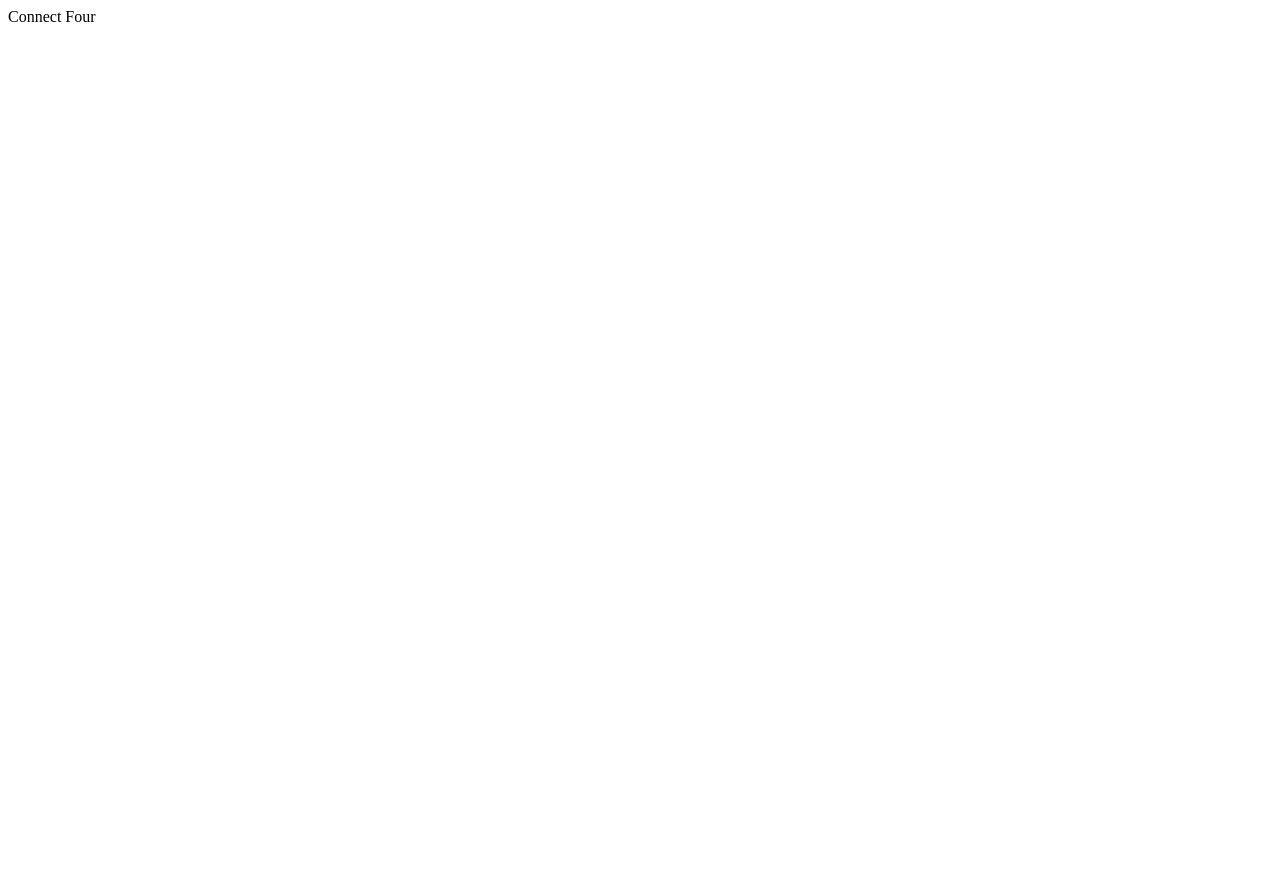
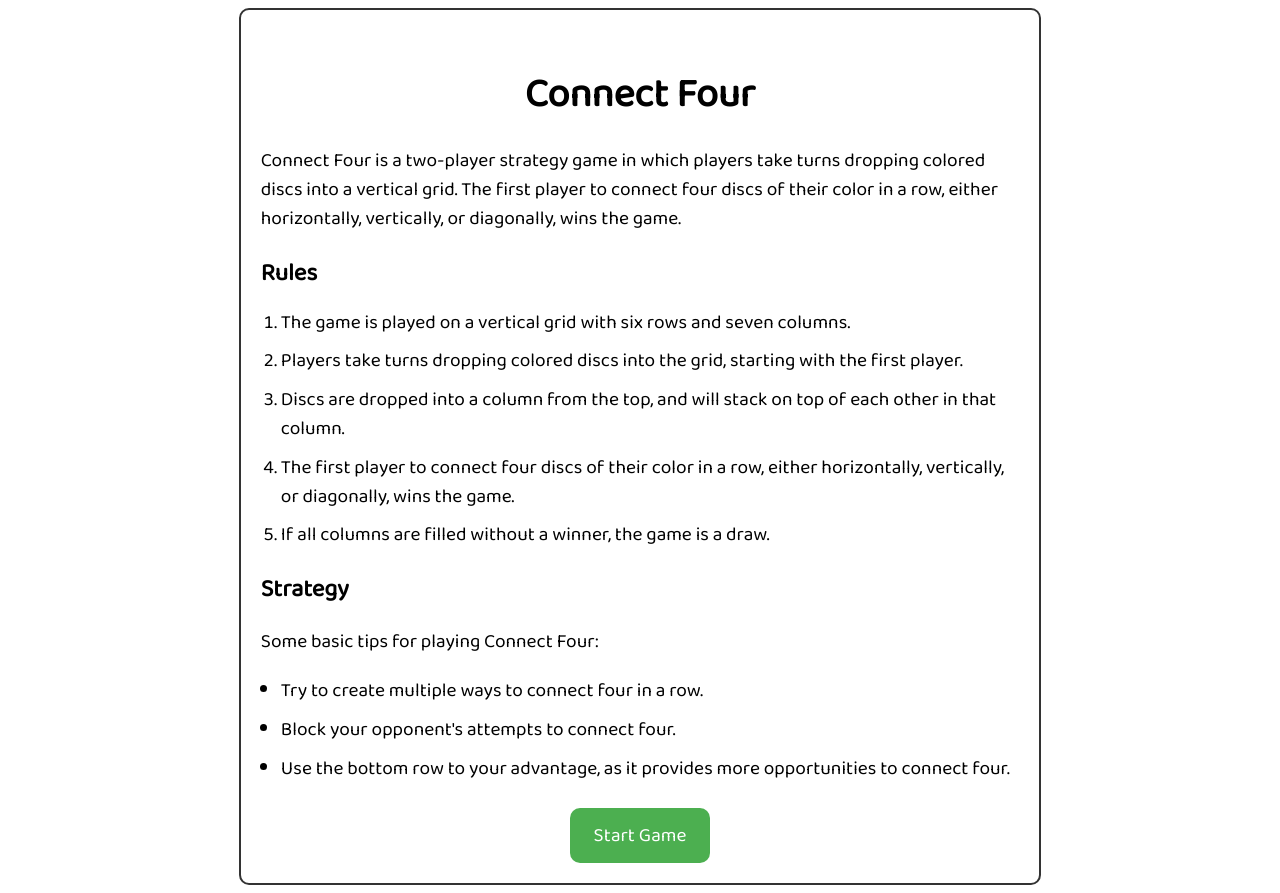
Before and after one commit to codewithmarty/connect-four, a plain HTML site: page index.html in a window 1280 px wide. Before the commit the page ends 800 px from the top, so only its background shows below. Drawn offline with Linux system fonts and the light colour scheme.

Commit message:
feat: built info screen

```diff
--- a/css/styles.css
+++ b/css/styles.css
@@ -0,0 +1,65 @@
+@import url('https://fonts.googleapis.com/css2?family=Baloo+2&display=swap');
+
+.info-box {
+  font-family: 'Baloo 2', cursive;
+  width: 60%;
+  margin: 0 auto;
+  padding: 20px;
+  border: 2px solid #333;
+  border-radius: 10px;
+}
+
+.info-box h2 {
+    font-size: 2.5rem;
+    text-align: center;
+    margin-bottom: 20px;
+}
+
+.info-box h3 {
+    font-size: 1.5rem;
+    margin-top: 20px;
+    margin-bottom: 10px;
+}
+
+.info-box p {
+    font-size: 1.2rem;
+    line-height: 1.5;
+    margin-bottom: 20px;
+}
+
+.info-box ul, .info-box ol {
+    margin-bottom: 20px;
+    padding-left: 20px;
+}
+
+.info-box li {
+    font-size: 1.2rem;
+    line-height: 1.5;
+    margin-bottom: 10px;
+}
+
+.start-game-btn {
+    background-color: #4CAF50;
+    color: white;
+    border: none;
+    padding: 12px 24px;
+    text-align: center;
+    text-decoration: none;
+    display: inline-block;
+    font-size: 1.2rem;
+    font-family: 'Baloo 2', cursive;
+    border-radius: 10px;
+    cursor: pointer;
+    transition: background-color 0.3s ease;
+}
+
+.start-game-btn:hover {
+    background-color: #3e8e41;
+}
+
+.start-game-container {
+    margin-top: 24px;
+    display: flex;
+    justify-content: center;
+    align-items: center;
+}
--- a/index.html
+++ b/index.html
@@ -9,6 +9,27 @@
     <script defer src="js/script.js"></script>
 </head>
 <body>
-    Connect Four
+    <div class="info-box">
+        <h2>Connect Four</h2>
+        <p>Connect Four is a two-player strategy game in which players take turns dropping colored discs into a vertical grid. The first player to connect four discs of their color in a row, either horizontally, vertically, or diagonally, wins the game.</p>
+        <h3>Rules</h3>
+        <ol>
+          <li>The game is played on a vertical grid with six rows and seven columns.</li>
+          <li>Players take turns dropping colored discs into the grid, starting with the first player.</li>
+          <li>Discs are dropped into a column from the top, and will stack on top of each other in that column.</li>
+          <li>The first player to connect four discs of their color in a row, either horizontally, vertically, or diagonally, wins the game.</li>
+          <li>If all columns are filled without a winner, the game is a draw.</li>
+        </ol>
+        <h3>Strategy</h3>
+        <p>Some basic tips for playing Connect Four:</p>
+        <ul>
+          <li>Try to create multiple ways to connect four in a row.</li>
+          <li>Block your opponent's attempts to connect four.</li>
+          <li>Use the bottom row to your advantage, as it provides more opportunities to connect four.</li>
+        </ul>
+        <div class="start-game-container">
+            <button class="start-game-btn">Start Game</button>
+        </div>
+      </div>
 </body>
 </html>
```
